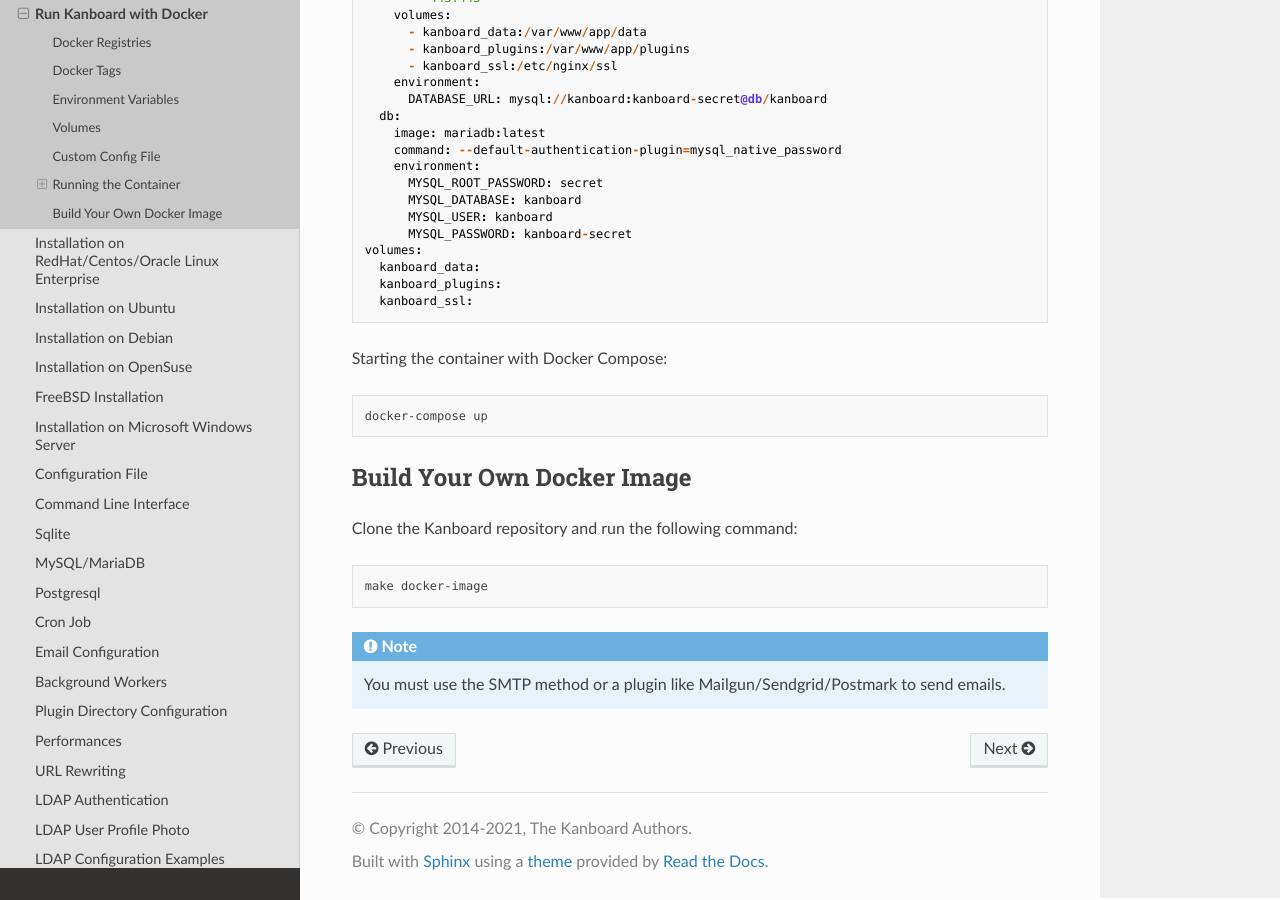
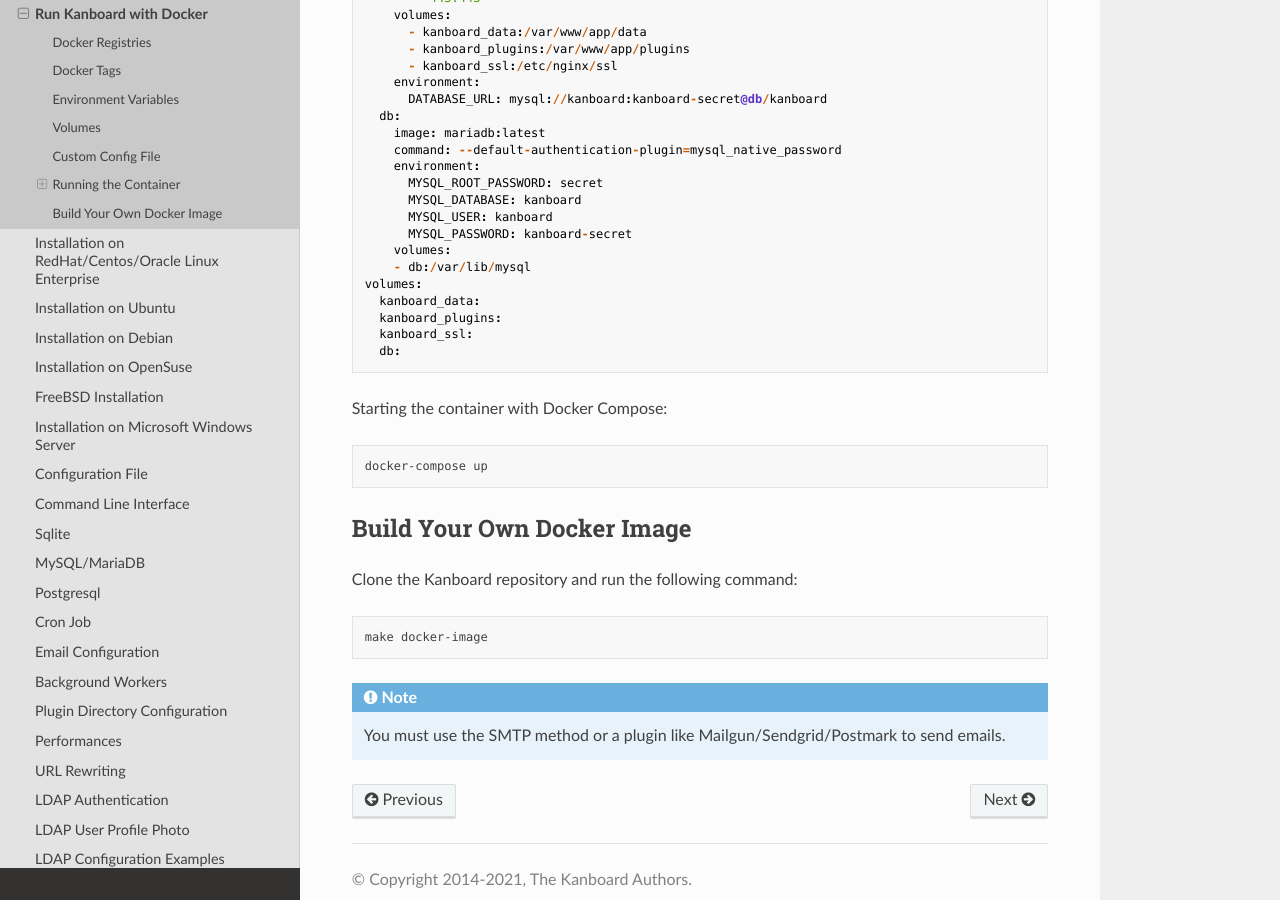
Before and after one commit to kanboard/documentation, a Sphinx documentation site: the page built from source/admin_guide/docker.rst, in a window 1280 px wide and 900 px high, scrolled down 1926 px. Built offline with Sphinx 7.4.7 and the Read the Docs theme 2.0.0, drawn with Linux system fonts in a browser that asks for light colours.

Commit message:
Add volume for database to persist the information
Add db volume to persist the data.

```diff
--- a/source/admin_guide/docker.rst
+++ b/source/admin_guide/docker.rst
@@ -111,10 +111,13 @@
         MYSQL_DATABASE: kanboard
         MYSQL_USER: kanboard
         MYSQL_PASSWORD: kanboard-secret
+      volumes:
+      - db:/var/lib/mysql
   volumes:
     kanboard_data:
     kanboard_plugins:
     kanboard_ssl:
+    db:
 
 Starting the container with Docker Compose:
 
```
